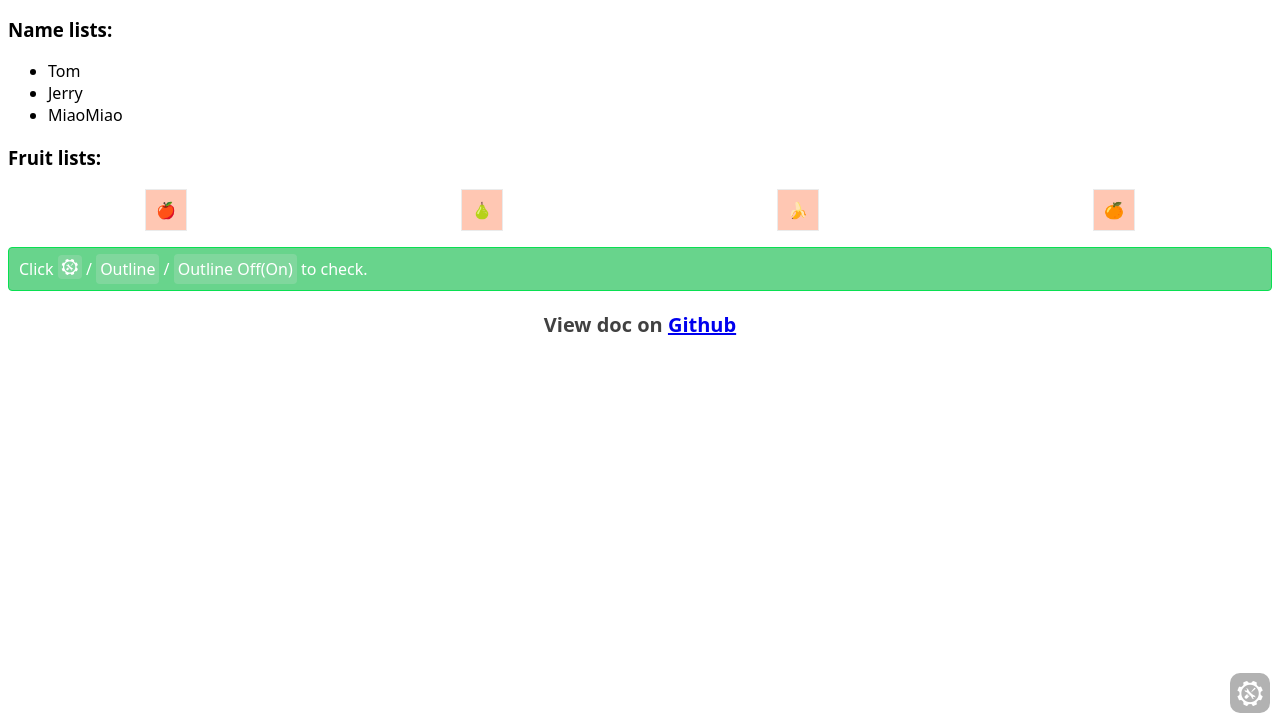
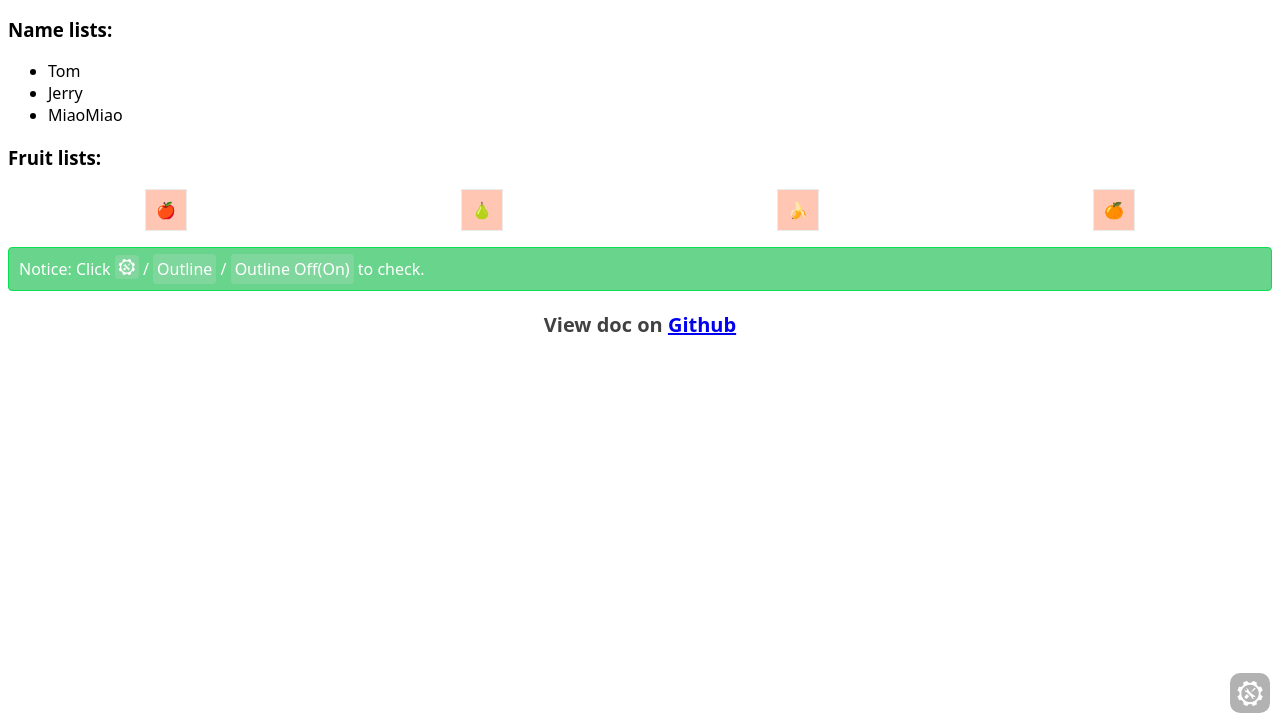
Before and after one commit to pomelo-chuan/eruda-outline-plugin, a website: page docs/index.html in a window 1280 px wide. Shown: the part 77-800 px from the top of the page. Drawn offline with Linux system fonts and the light colour scheme.

Commit message:
:accept:

```diff
--- a/docs/index.html
+++ b/docs/index.html
@@ -88,8 +88,10 @@
   </section>
 
   <section>
-    <p class="tip">Click <span class="eruda-icon-tool mark"></span> / <span class="mark">Outline</span> / <span
-        class="mark">Outline Off(On)</span> to check.</p>
+    <p class="tip">
+      Notice: Click <span class="eruda-icon-tool mark"></span> / <span class="mark">Outline</span> / <span
+        class="mark">Outline Off(On)</span> to check.
+    </p>
     <div class="doc">View doc on <a href="https://github.com/pomelo-chuan/eruda-outline-plugin">Github</a></div>
   </section>
 </body>
```
